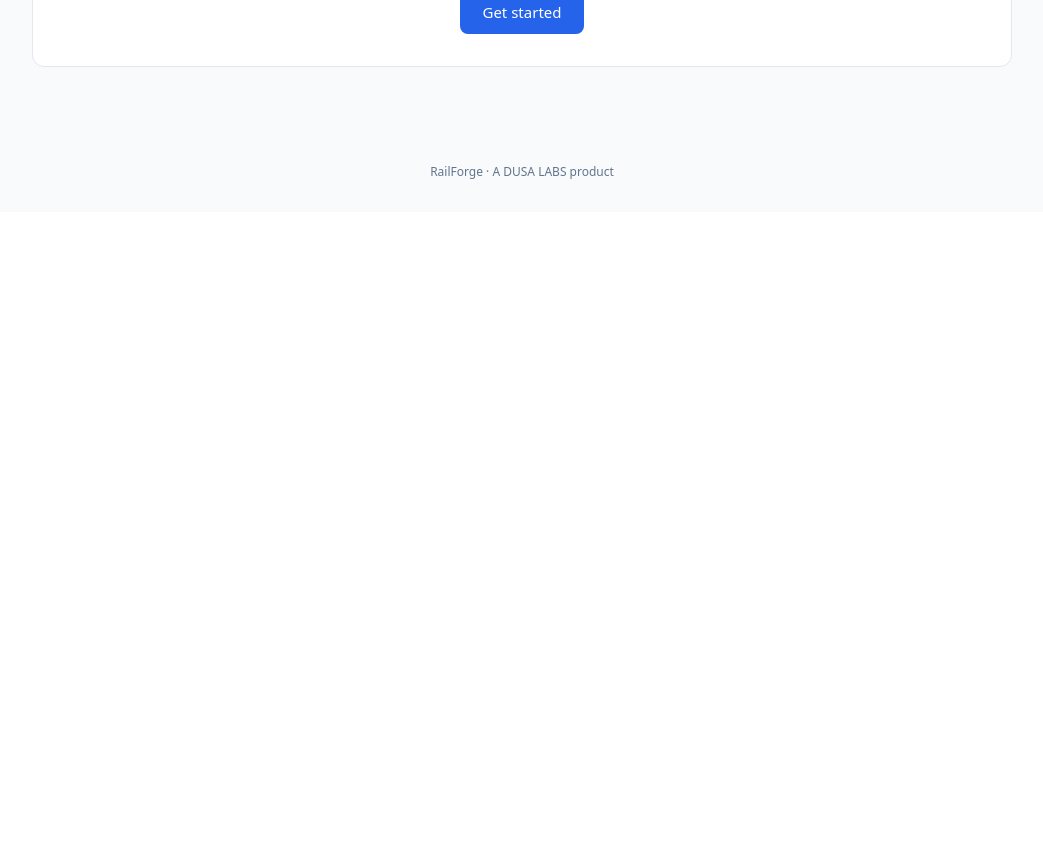
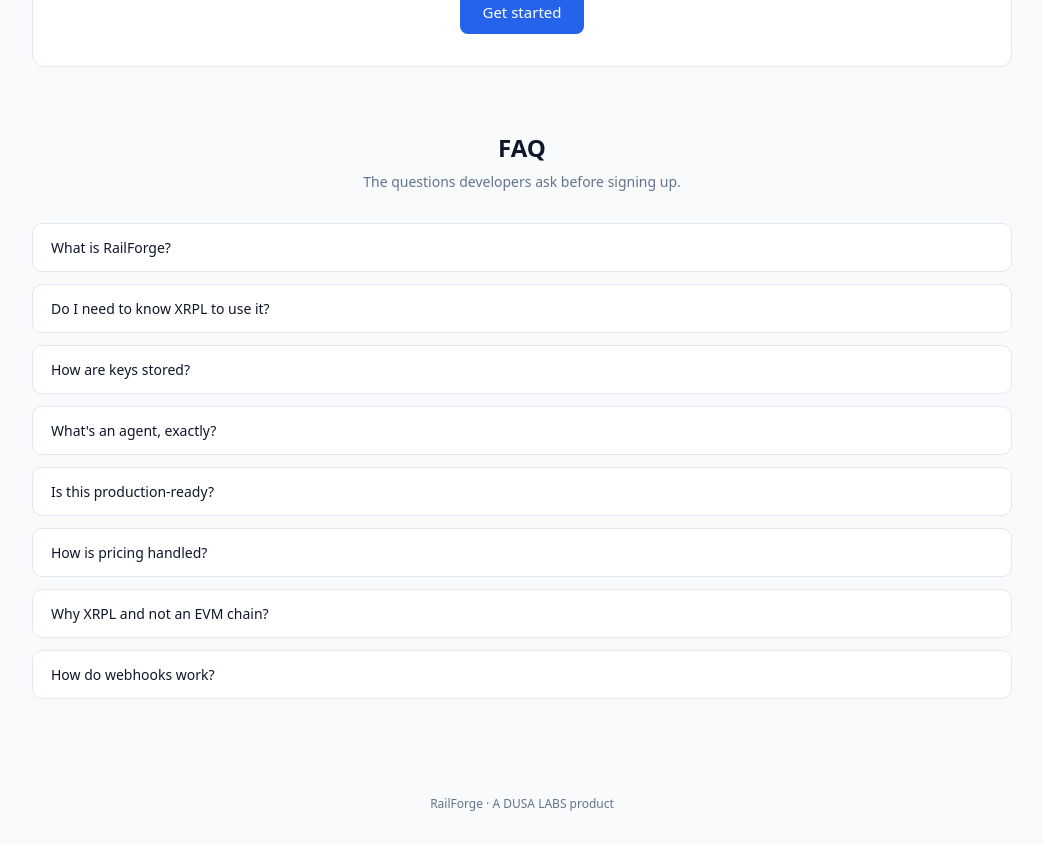
Before and after one commit to plouis01/XRPL_BaaS, a React (Vite) app in the folder apps/dashboard/: page / in a window 1280 px wide. Shown: the part 1360-2210 px from the top of the page, without its empty margins (118-1161 px from the left). Before the commit the page ends 1580 px from the top, so only its background shows below. Built offline with nearby package versions, Linux system fonts and the light colour scheme; no server answers.

Commit message:
feat: FAQ

```diff
--- a/apps/dashboard/src/pages/Landing.tsx
+++ b/apps/dashboard/src/pages/Landing.tsx
@@ -261,6 +261,62 @@ export function Landing() {
             Get started
           </Link>
         </section>
+
+        <section style={{ marginTop: 64 }}>
+          <h2
+            style={{
+              fontSize: 24,
+              margin: '0 0 8px',
+              textAlign: 'center',
+            }}
+          >
+            FAQ
+          </h2>
+          <p
+            style={{
+              color: '#64748b',
+              fontSize: 14,
+              textAlign: 'center',
+              margin: '0 0 32px',
+            }}
+          >
+            The questions developers ask before signing up.
+          </p>
+          <div style={{ display: 'flex', flexDirection: 'column', gap: 12 }}>
+            <FaqItem
+              q="What is RailForge?"
+              a="A REST API that wraps XRPL-native primitives (accounts, MPTs, payments, credentials, permissioned domains) so you can ship without writing xrpl.js, managing keys, or tracking reserves."
+            />
+            <FaqItem
+              q="Do I need to know XRPL to use it?"
+              a="No. Endpoints are designed around REST resources (accounts, tokens, payments, agents). The XRPL details: sequence numbers, LastLedgerSequence, reserves, trust lines vs MPTs are handled server-side."
+            />
+            <FaqItem
+              q="How are keys stored?"
+              a="Semi-custodial by default: master keys live in an HSM and never leave the boundary. Clients receive a regular key for day-to-day ops. Fully non-custodial mode is opt-in: you bring the keypair, we orchestrate."
+            />
+            <FaqItem
+              q="What's an agent, exactly?"
+              a="A scope-bound API key tied to its own XRPL wallet, with daily spend caps, op ceilings, and an address allowlist. Constraints are enforced server-side before signing, so the agent cannot exceed its policy regardless of prompt."
+            />
+            <FaqItem
+              q="Is this production-ready?"
+              a="Alpha on testnet today. Mainnet will be ready soon."
+            />
+            <FaqItem
+              q="How is pricing handled?"
+              a="Free testnet, with mainnet pricing announced at GA."
+            />
+            <FaqItem
+              q="Why XRPL and not an EVM chain?"
+              a="XRPL gives us native primitives that don't exist on EVMs: on-chain credentials, permissioned domains, permissioned DEX, delegated permissions. If you need smart contracts, our sister product Multisubs covers EVMs."
+            />
+            <FaqItem
+              q="How do webhooks work?"
+              a="HMAC-SHA256 signed over timestamp + '.' + body, with X-RailForge-Signature, X-RailForge-Timestamp, and X-RailForge-Webhook-Version headers. Receivers should reject deliveries older than 5 minutes."
+            />
+          </div>
+        </section>
       </main>
 
       <footer
@@ -345,3 +401,38 @@ function AudienceCard({
     </div>
   );
 }
+
+function FaqItem({ q, a }: { q: string; a: string }) {
+  return (
+    <details
+      style={{
+        background: '#fff',
+        border: '1px solid #e2e8f0',
+        borderRadius: 10,
+        padding: '14px 18px',
+      }}
+    >
+      <summary
+        style={{
+          fontSize: 14,
+          fontWeight: 500,
+          color: '#0f172a',
+          cursor: 'pointer',
+          listStyle: 'none',
+        }}
+      >
+        {q}
+      </summary>
+      <p
+        style={{
+          margin: '10px 0 0',
+          fontSize: 13,
+          color: '#475569',
+          lineHeight: 1.6,
+        }}
+      >
+        {a}
+      </p>
+    </details>
+  );
+}
```
